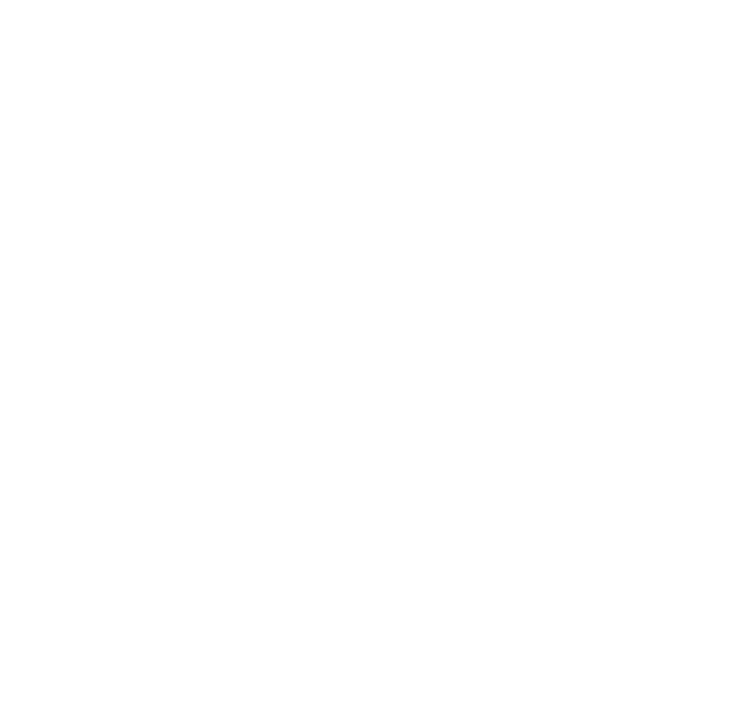
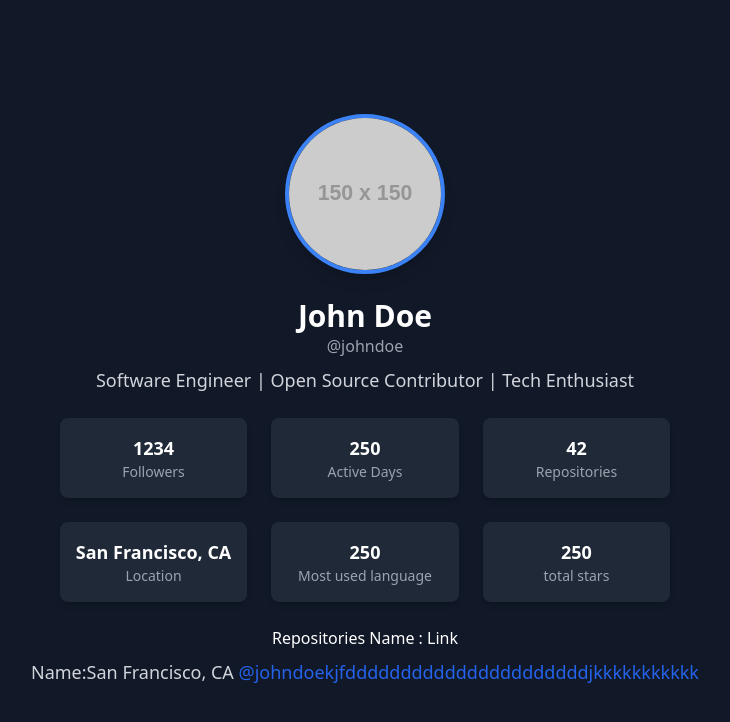
Before and after one commit to Xxyyzzpandey/github-info-extractor, a Next.js app: page / in a window 1280 px wide. Shown: the top 722 px of the page, without its empty margins (275-1005 px from the left). Built offline with nearby package versions, Linux system fonts and the light colour scheme.

Commit message:
added components

```diff
--- /dev/null
+++ b/app/components/ui/profile.tsx
@@ -0,0 +1,81 @@
+"use client";
+
+import React from "react";
+
+const UserProfile = () => {
+
+    const Repo=()=>{
+    return<>
+        <div className="mt-6 text-center">
+        <h2>Repositories Name : Link</h2>
+        <p className="mt-2 text-gray-300 text-sm md:text-lg">Name:{user.location}  <a className="text-blue-600" href={user.username}>{user.username}kjfddddddddddddddddddddddjkkkkkkkkkkk</a></p>
+      </div>
+    </>
+}
+
+  // Dummy User Data (Replace with real data from API)
+  const user = {
+    avatar: "https://via.placeholder.com/150", // Replace with real avatar URL
+    name: "John Doe",
+    username: "@johndoe",
+    bio: "Software Engineer | Open Source Contributor | Tech Enthusiast",
+    followers: 1234,
+    activeDays: 250,
+    repositories: 42,
+    location: "San Francisco, CA",
+  };
+
+  return (
+    <div className="flex flex-col items-center justify-center min-h-screen bg-gray-900 text-white px-4">
+      {/* Avatar Section */}
+      <div className="relative">
+        <img
+          src={user.avatar}
+          alt="User Avatar"
+          className="w-32 h-32 md:w-40 md:h-40 rounded-full border-4 border-blue-500 shadow-lg"
+        />
+      </div>
+
+      {/* User Details */}
+      <div className="mt-6 text-center">
+        <h2 className="text-2xl md:text-3xl font-bold">{user.name}</h2>
+        <p className="text-gray-400 text-sm md:text-base">{user.username}</p>
+        <p className="mt-2 text-gray-300 text-sm md:text-lg">{user.bio}</p>
+      </div>
+
+      {/* User Stats */}
+      <div className="mt-6 grid grid-cols-2 md:grid-cols-3 gap-6 text-center">
+        <div className="bg-gray-800 p-4 rounded-lg shadow-md">
+          <p className="text-lg font-bold">{user.followers}</p>
+          <p className="text-sm text-gray-400">Followers</p>
+        </div>
+        <div className="bg-gray-800 p-4 rounded-lg shadow-md">
+          <p className="text-lg font-bold">{user.activeDays}</p>
+          <p className="text-sm text-gray-400">Active Days</p>
+        </div>
+        <div className="bg-gray-800 p-4 rounded-lg shadow-md">
+          <p className="text-lg font-bold">{user.repositories}</p>
+          <p className="text-sm text-gray-400">Repositories</p>
+        </div>
+        <div className="bg-gray-800 p-4 rounded-lg shadow-md col-span-2 md:col-span-1">
+          <p className="text-lg font-bold">{user.location}</p>
+          <p className="text-sm text-gray-400">Location</p>
+        </div>
+        <div className="bg-gray-800 p-4 rounded-lg shadow-md">
+          <p className="text-lg font-bold">{user.activeDays}</p>
+          <p className="text-sm text-gray-400">Most used language</p>
+        </div>
+        <div className="bg-gray-800 p-4 rounded-lg shadow-md">
+          <p className="text-lg font-bold">{user.activeDays}</p>
+          <p className="text-sm text-gray-400">total stars</p>
+        </div>
+      </div>
+      <div className="mt-6 text-center">
+        <h2>Repositories Name : Link</h2>
+        <p className="mt-2 text-gray-300 text-sm md:text-lg">Name:{user.location}  <a className="text-blue-600" href={user.username}>{user.username}kjfddddddddddddddddddddddjkkkkkkkkkkk</a></p>
+      </div>
+    </div>
+  );
+};
+
+export default UserProfile;
--- /dev/null
+++ b/app/lib/utils.ts
@@ -0,0 +1,6 @@
+import { ClassValue, clsx } from "clsx";
+import { twMerge } from "tailwind-merge";
+
+export function cn(...inputs: ClassValue[]) {
+  return twMerge(clsx(inputs));
+}
--- a/app/page.tsx
+++ b/app/page.tsx
@@ -1,8 +1,11 @@
-
+import {BackgroundLinesDemo} from "./components/home"
+import { SecondPage } from "./components/secondpage";
+import UserProfile from "./components/ui/profile"
 
 export default function Home() {
   return (
     <>
+    <UserProfile/>
     </>
   );
 }
--- a/package.json
+++ b/package.json
@@ -9,10 +9,14 @@
     "lint": "next lint"
   },
   "dependencies": {
+    "@tabler/icons-react": "^3.29.0",
     "axios": "^1.7.9",
+    "clsx": "^2.1.1",
+    "motion": "^12.3.1",
     "next": "15.1.6",
     "react": "^19.0.0",
-    "react-dom": "^19.0.0"
+    "react-dom": "^19.0.0",
+    "tailwind-merge": "^3.0.1"
   },
   "devDependencies": {
     "@eslint/eslintrc": "^3",
```
Also changed, not shown: 1 other file (tests, documents, lock files or other folders).
